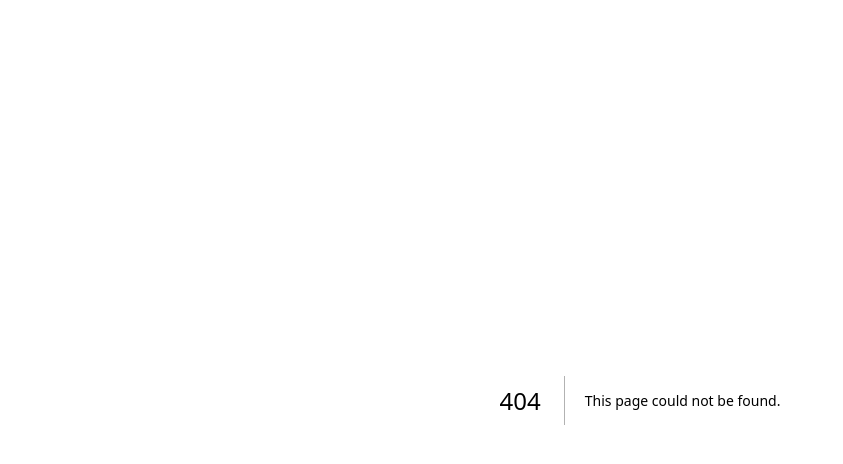
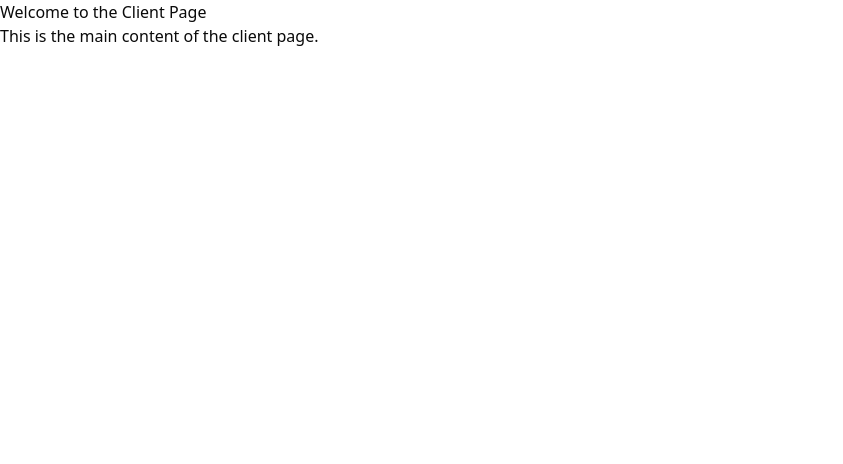
Before and after one commit to inoUwU/pinu, a Next.js app in the folder frontend/: page /client in a window 1280 px wide. Before the commit this address had no page. Shown: the top 464 px of the page, without its empty margins (0-843 px from the left). Built offline with nearby package versions, Linux system fonts and the light colour scheme.

Commit message:
feat(page): ✨ クライアントページの基本構造を追加
新しいクライアントページを作成し、基本的なコンテンツを表示します。

```diff
--- /dev/null
+++ b/frontend/src/app/client/page.tsx
@@ -0,0 +1,8 @@
+export default function Page() {
+  return (
+    <div>
+      <h1>Welcome to the Client Page</h1>
+      <p>This is the main content of the client page.</p>
+    </div>
+  );
+}
```
